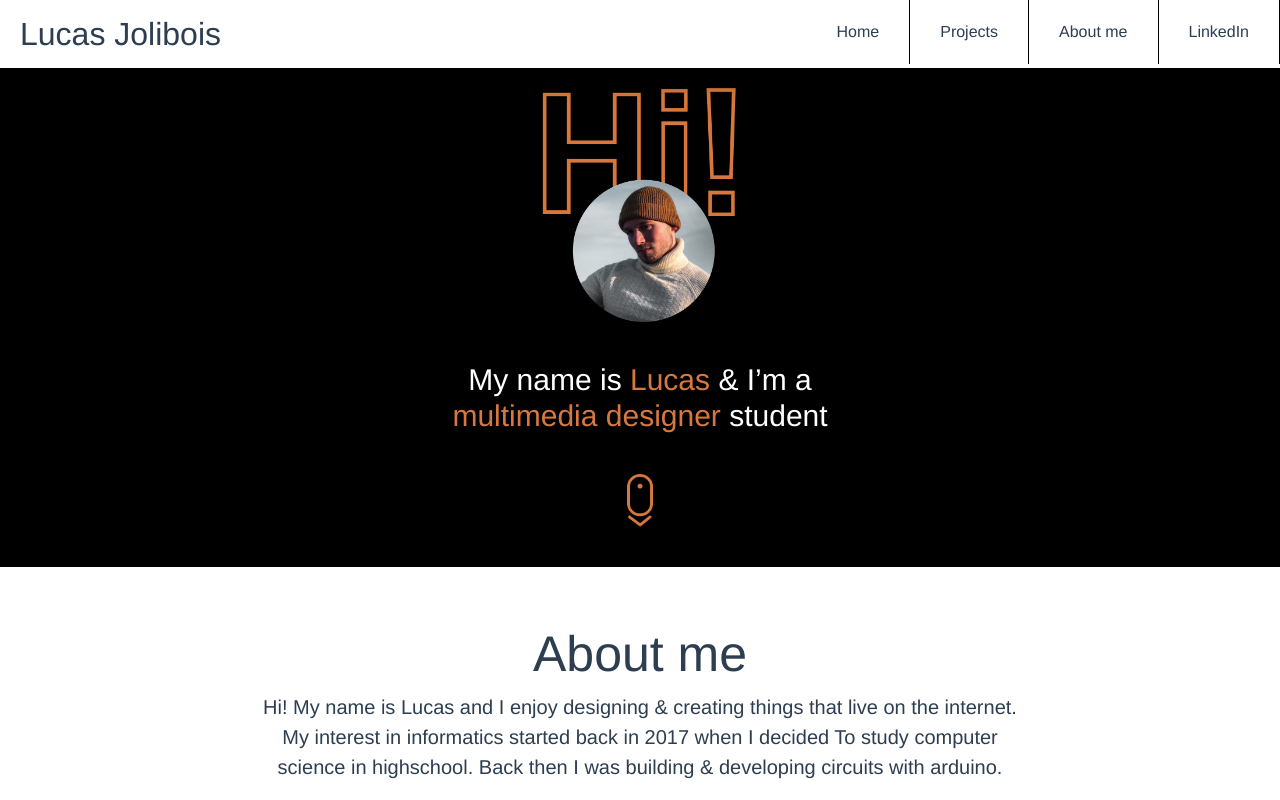
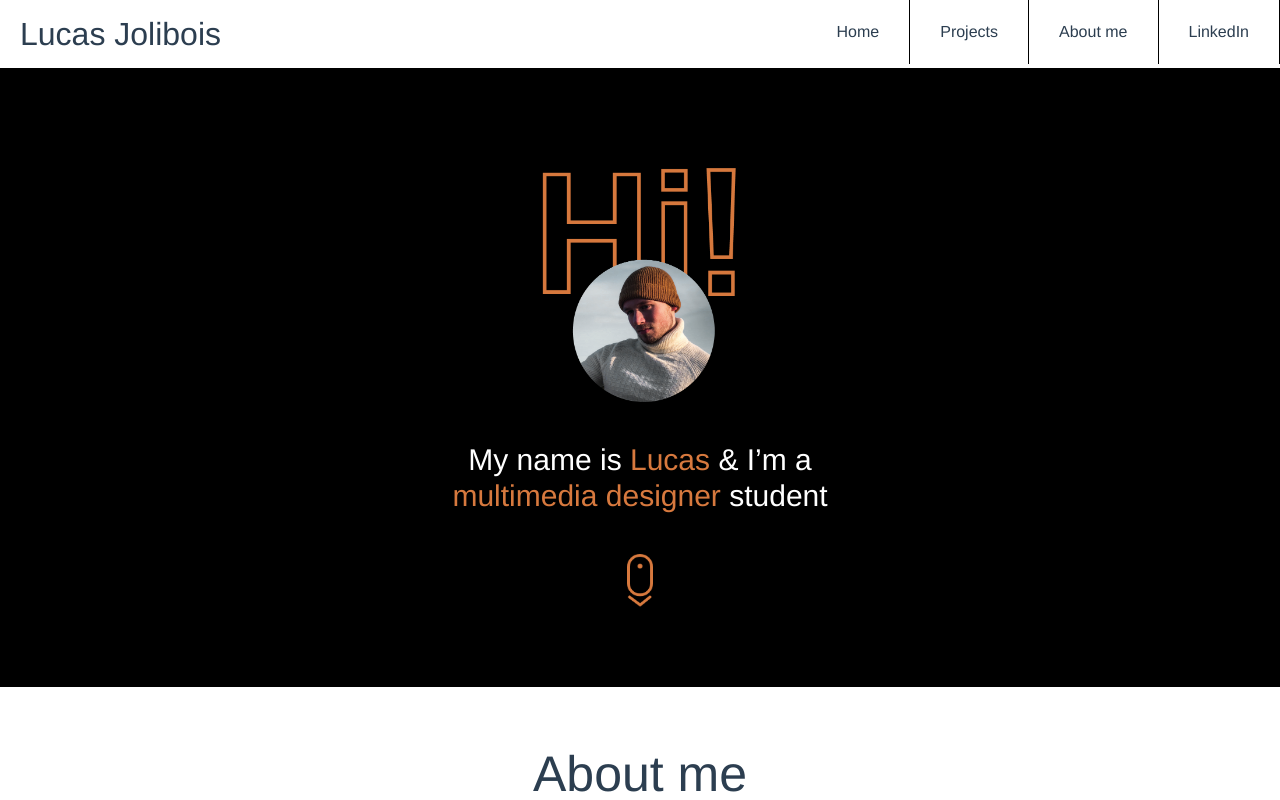
Before and after one commit to lucasjolibois54/portfolio-v4.0, a Vue app: page / in a window 1280 px wide. Shown: the top 800 px of the page. Built offline with nearby package versions, Linux system fonts and the light colour scheme.

Commit message:
Update HelloWorld.vue

```diff
--- a/src/components/HelloWorld.vue
+++ b/src/components/HelloWorld.vue
@@ -14,7 +14,7 @@
           </h1>
         </div>
         <img
-          class="scroll-img h-auto pb-10 pt-10"
+          class="scroll-img h-auto pb-20 pt-10"
           alt="Vue logo"
           src="../assets/scroll-icon@2x.png"
         />
@@ -36,6 +36,7 @@
 
 .header-img {
   width: 17%;
+  padding-top: 160px;
 }
 
 .scroll-img {
```
